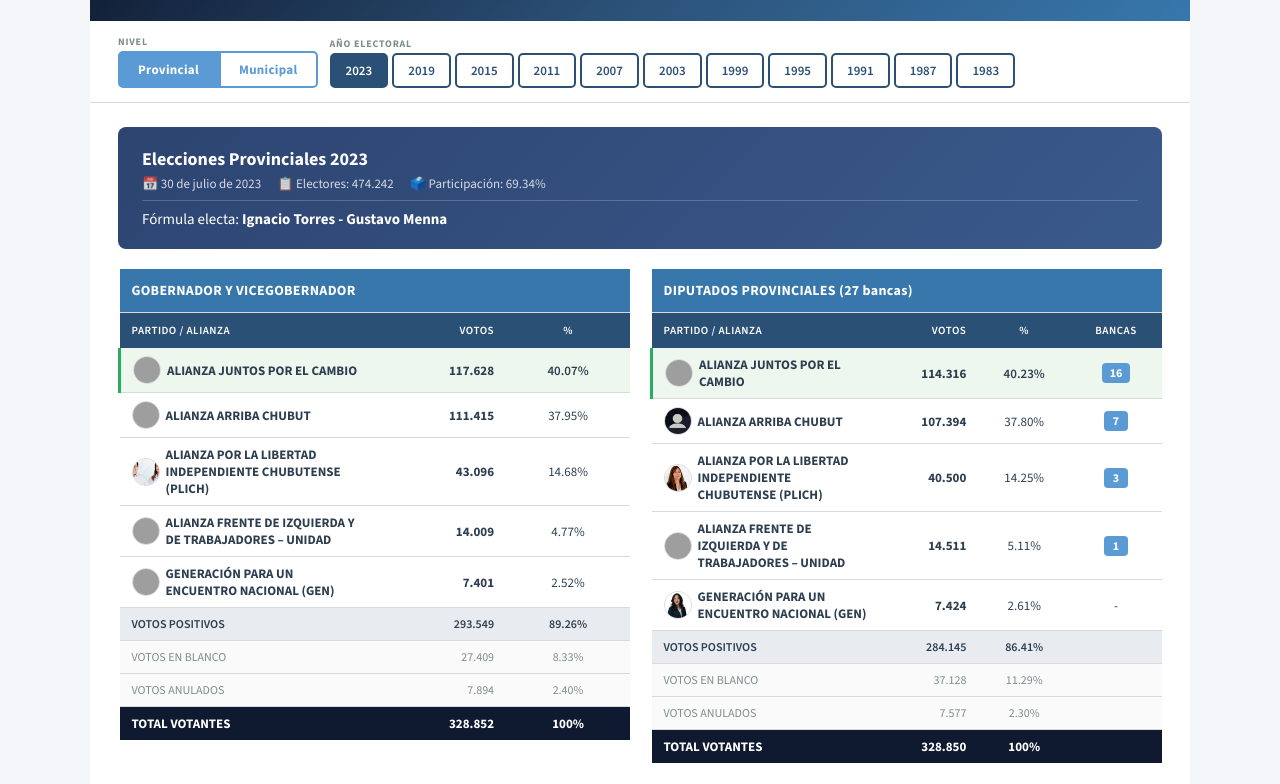
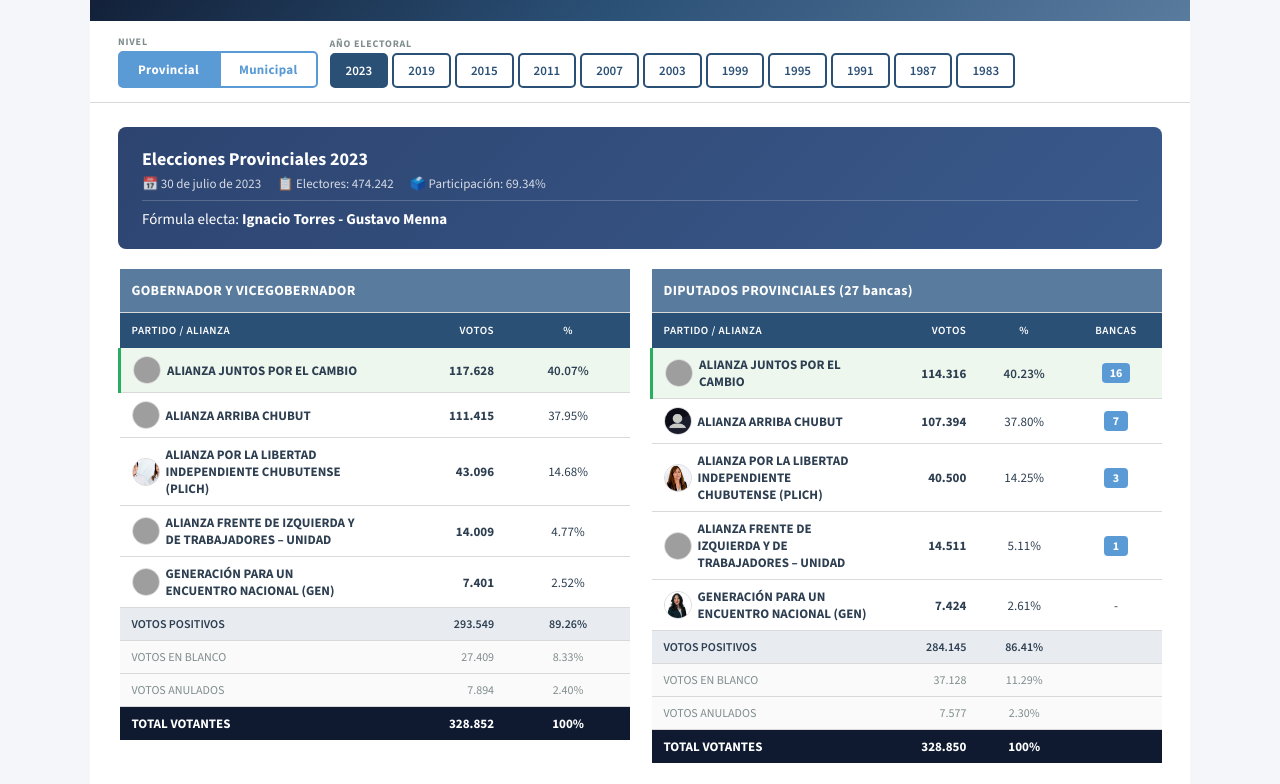
Before and after one commit to operaciones-hub/resultados-electorales, a plain HTML site: page index.html in a window 1280 px wide. Shown: the part 95-879 px from the top of the page. Drawn offline with nearby package versions, Linux system fonts and the light colour scheme; grey boxes are pictures that could not be loaded.

Commit message:
Update index.html

```diff
--- a/index.html
+++ b/index.html
@@ -7,7 +7,7 @@
 <style>
 @import url('https://fonts.googleapis.com/css2?family=Source+Sans+3:wght@300;400;500;600;700&display=swap');
 :root {
-  --navy:#2b5076; --navy-light:#3777ac; --navy-dark:#0f1a30;
+  --navy:#2b5076; --navy-light:#597b9e; --navy-dark:#0f1a30;
   --accent:#5b9bd5; --gold:#c9a84c; --bg:#f4f6f9; --white:#fff;
   --text:#2c3e50; --muted:#7f8c8d; --green:#27ae60; --border:#d9d9d9;
   --warn:#e67e22; --warn-bg:#fef9e7;
```
